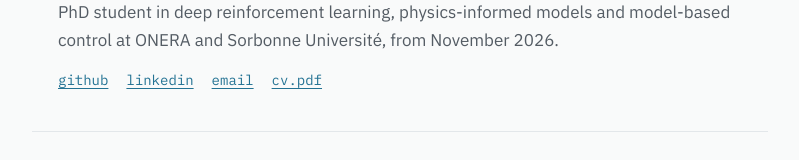
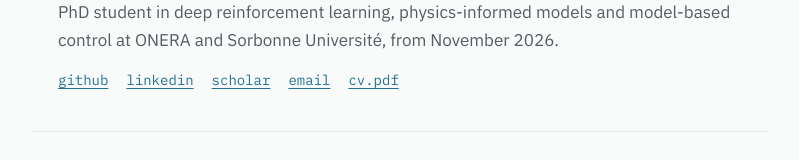
Before and after one commit to Titouaaaan/pi5-app, a Next.js app in the folder my-app/: page / in a window 1280 px wide. Shown: the part 206-366 px from the top of the page, without its empty margins (240-1039 px from the left). Built offline with nearby package versions, Linux system fonts and the light colour scheme; no server answers.

Commit message:
content: Google Scholar profile link
Co-Authored-By: Claude Opus 5 <noreply@anthropic.com>

```diff
--- a/my-app/content/profile.ts
+++ b/my-app/content/profile.ts
@@ -5,6 +5,7 @@ export const profile = {
   links: [
     { label: "github", href: "https://github.com/Titouaaaan" },
     { label: "linkedin", href: "https://linkedin.com/in/tguerin02" },
+    { label: "scholar", href: "https://scholar.google.com/citations?user=IgYkGZ0AAAAJ" },
     { label: "email", href: "mailto:titouanguerin@gmail.com" },
     { label: "cv.pdf", href: "/Titouan_Guerin_CV.pdf" },
   ],
```
